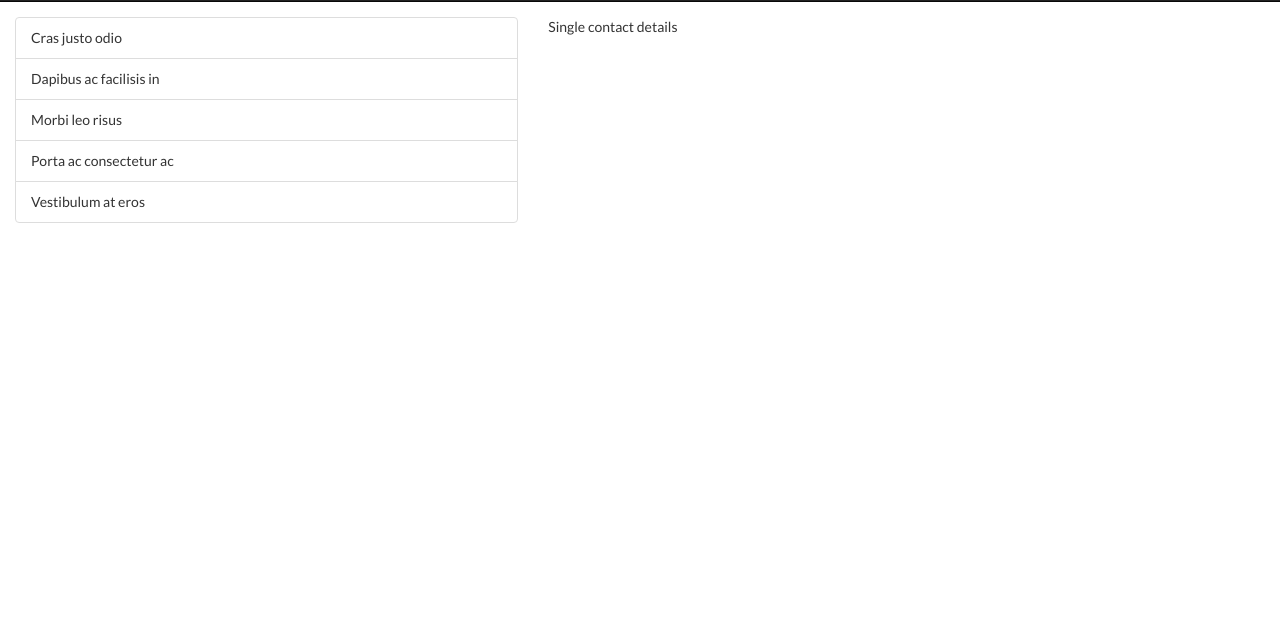
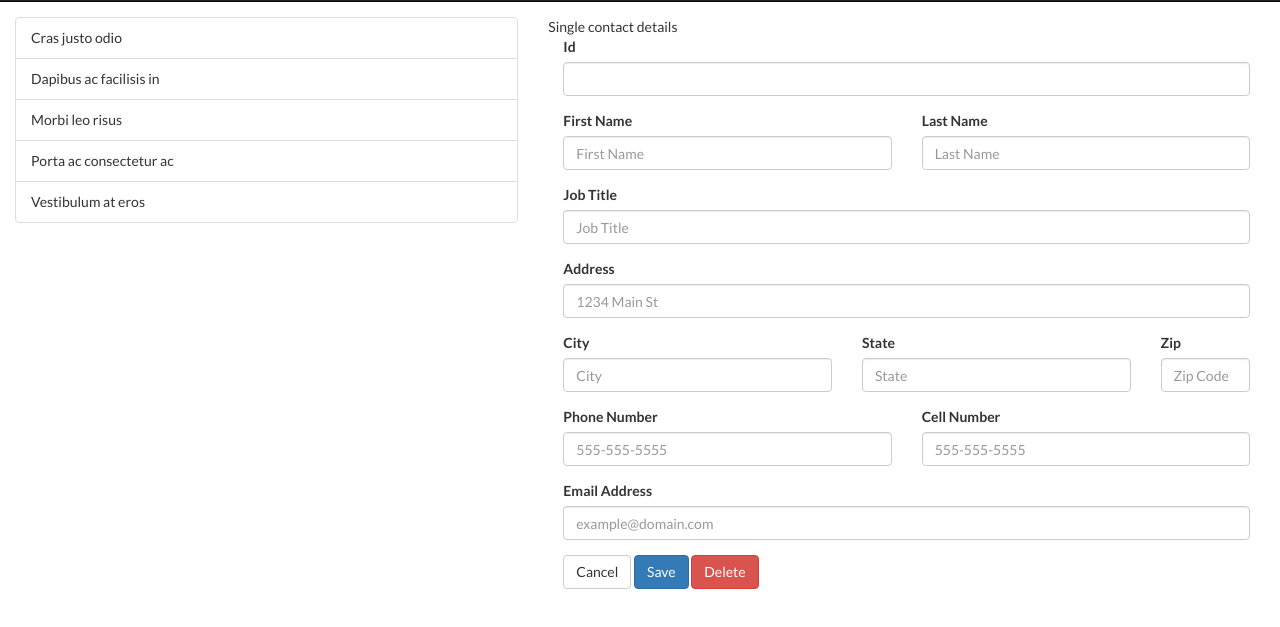
Before and after one commit to olivier-fortin/contacts-app, a website: page index.html in a window 1280 px wide. Shown: the part 53-680 px from the top of the page. Drawn offline with Linux system fonts and the light colour scheme.

Commit message:
Add contact form

```diff
--- a/index.html
+++ b/index.html
@@ -31,8 +31,61 @@
     <main>
         <div class="container-fluid">
             <div class="row">
-                <section class="col-sm-7 col-sm-offset-5">
+                <section class="details col-sm-7 col-sm-offset-5">
                     Single contact details
+                </section>
+                <section class="form col-sm-7 col-sm-offset-5">
+                    <form class="add" role="form">
+                        <div class="form-group col-sm-12">
+                            <label for="id">Id</label>
+                            <input type="text" class="form-control" id="id">
+                        </div>
+                        <div class="form-group col-sm-6">
+                            <label for="firstName">First Name</label>
+                            <input type="text" class="form-control" id="firstName" placeholder="First Name">
+                        </div>
+                        <div class="form-group col-sm-6">
+                            <label for="lastName">Last Name</label>
+                            <input type="text" class="form-control" id="lastName" placeholder="Last Name">
+                        </div>
+                        <div class="form-group col-sm-12">
+                            <label for="jobTitle">Job Title</label>
+                            <input type="text" class="form-control" id="jobTitle" placeholder="Job Title">
+                        </div>
+                        <div class="form-group col-sm-12">
+                            <label for="inputAddress">Address</label>
+                            <input type="text" class="form-control" id="inputAddress" placeholder="1234 Main St">
+                        </div>
+                        <div class="form-group col-sm-5">
+                            <label for="inputCity">City</label>
+                            <input type="text" class="form-control" id="inputCity" placeholder="City">
+                        </div>
+                        <div class="form-group col-sm-5">
+                            <label for="inputState">State</label>
+                            <input type="text" class="form-control" id="inputState" placeholder="State">
+                        </div>
+                        <div class="form-group col-sm-2">
+                            <label for="postcode">Zip</label>
+                            <input type="text" class="form-control" id="postcode" placeholder="Zip Code">
+                        </div>
+                        <div class="form-group col-sm-6">
+                            <label for="phoneNumber">Phone Number</label>
+                            <input type="text" class="form-control" id="phoneNumber" placeholder="555-555-5555">
+                        </div>
+                        <div class="form-group col-sm-6">
+                            <label for="cellNumber">Cell Number</label>
+                            <input type="text" class="form-control" id="cellNumber" placeholder="555-555-5555">
+                        </div>
+                        <div class="form-group col-sm-12">
+                            <label for="email">Email Address</label>
+                            <input type="email" class="form-control" id="email" placeholder="example@domain.com">
+                        </div>
+                        <div class="form-group col-sm-6">
+                            <button class="btn btn-default" id="cancel">Cancel</button>
+                            <button type="submit" class="submit btn btn-primary" id="save">Save</button>
+                            <button class="submit btn btn-danger" id="delete">Delete</button>
+                        </div>
+                    </form>
                 </section>
                 <aside class="col-xs-12 col-sm-5 affix sidebar">
                     <ul class="list-group">
```
